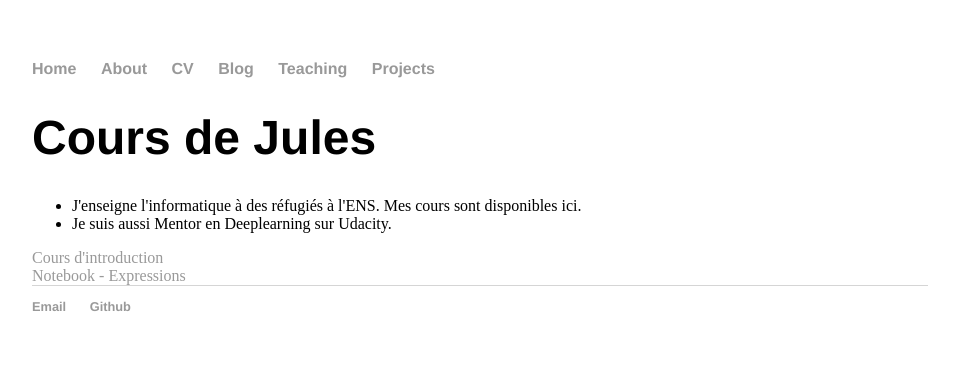
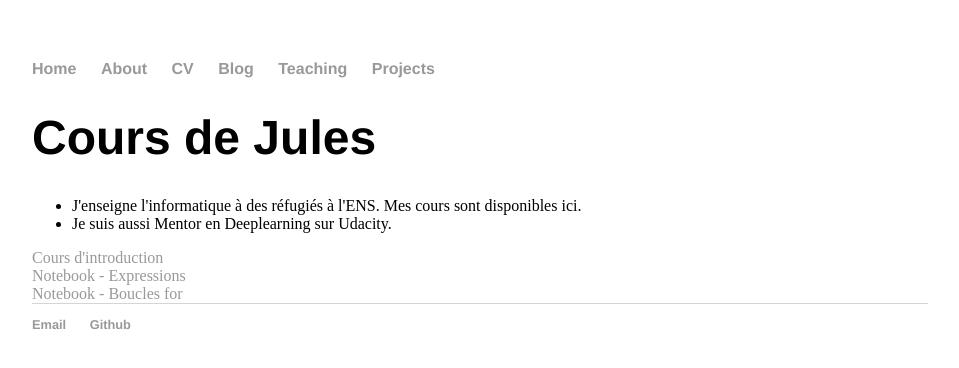
Before and after one commit to Artix18/artix18.github.io, a Jekyll site: the page built from teach/index.html, in a window 1280 px wide. Shown: the top 368 px of the page, without its empty margins (160-1119 px from the left). Built offline with Jekyll 4.4.1, drawn with Linux system fonts in a browser that asks for light colours.

Commit message:
update page html

```diff
--- a/teach/index.html
+++ b/teach/index.html
@@ -10,4 +10,5 @@ title: Cours de Jules
 	</ul>
 
 	<a href="./cours_introduction.pdf">Cours d'introduction</a><br />
-	<a href="./Cours_1_expressions.ipynb">Notebook - Expressions</a>
+	<a href="./Cours_1_expressions.ipynb">Notebook - Expressions</a><br />
+	<a href="./notebook_for_cours1.ipynb">Notebook - Boucles for</a>
```
